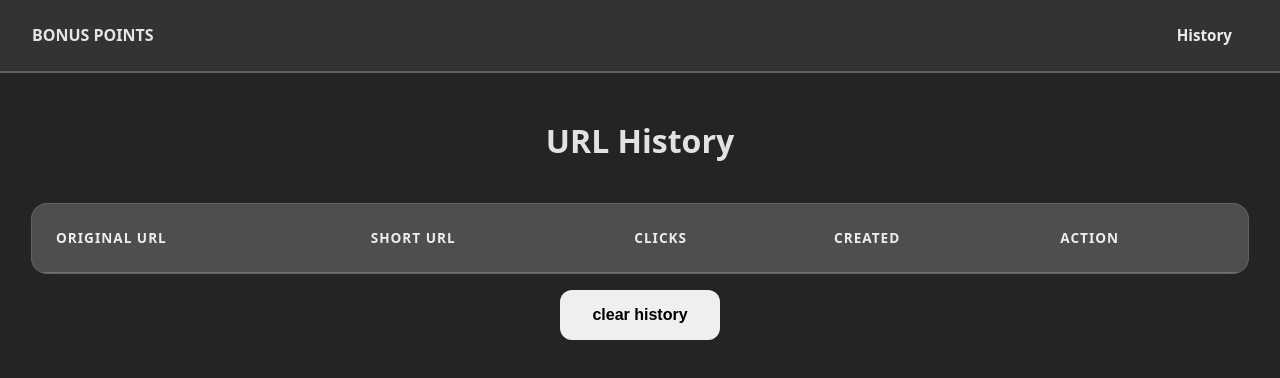
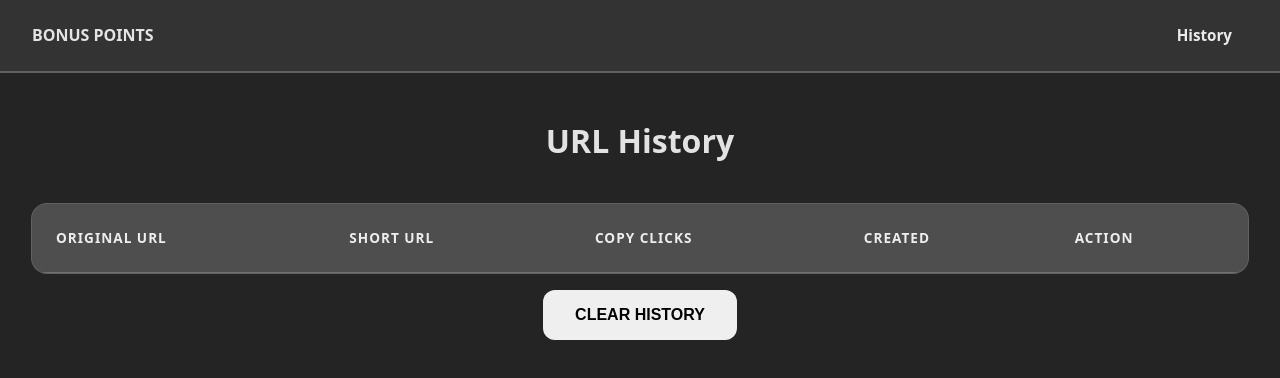
Before and after one commit to Jitkal/BonusPoints-URL-shorten, a React (Vite) app in the folder Url-shorten/: page /history in a window 1280 px wide. Shown: the top 378 px of the page. Built offline with nearby package versions, Linux system fonts and the light colour scheme.

Commit message:
seperate HistoryURL into History page and component for countClick

```diff
--- a/Url-shorten/src/App.jsx
+++ b/Url-shorten/src/App.jsx
@@ -5,7 +5,8 @@ import './styles/App.css'
 import Home from './pages/Home'
 import { BrowserRouter, Routes, Route, Link } from 'react-router-dom';
 import Navbar from './components/Navbar'
-import HistoryURL from "./components/HistoryURL.jsx";
+// import HistoryURL from "./components/HistoryURL.jsx";
+import History from "./pages/History.jsx";
 
 
 
@@ -18,7 +19,7 @@ function App() {
           <div id='Home'>
               <Routes>
                   <Route path="/" element={<Home />} />
-                  <Route path="/history" element={<HistoryURL />} />
+                  <Route path="/history" element={<History />} />
               </Routes>
           </div>
 
--- a/Url-shorten/src/components/HistoryURL.jsx
+++ b/Url-shorten/src/components/HistoryURL.jsx
@@ -1,63 +1,36 @@
 import React, {useState,useEffect} from 'react';
 import '../styles/HistoryURL.css'
 
-const HistoryURL = () => {
+    const HistoryURL = ({item}) => {
 
-    const [history, setHistory] = useState(()=>{
+    const [countCopy, setCountCopy] = useState(0)
+    console.log('item', item)
+    useEffect(()=>{
         try{
-            const saved=JSON.parse(localStorage.getItem('history')|| [])
-            console.log('saved',saved);
-            return saved;
+            console.log('increase count',countCopy)
 
         }catch(error){
-            console.log('error to get history',error);
-            return [];
+            console.log('error to increase count',error);
         }
-
-    });
-
-    useEffect(()=>{
-        try{
-            setHistory(JSON.parse(localStorage.getItem('history')) || []);
-            console.log('history',history);
-
-        }catch(error){
-            console.log('error to get history',error);
-            return [];
-        }
-    }, [])
+    },[countCopy])
   return (
-          <div className='HistoryURL'>
-              <h1>URL History</h1>
-                  <div className='TableContainer'>
-                      <table>
-                          <thead>
-                              <tr>
-                                  <th>Original URL</th>
-                                  <th>Short URL</th>
-                                  <th>Clicks</th>
-                                  <th>Created</th>
-                                  <th>Action</th>
-                              </tr>
-                          </thead>
-                          <tbody>
-                                {history && history.map((item, index) => (
-                                      <tr key={index}>
-                                          <td className='UrlText'>{item.longURL}</td>
-                                          <td className='UrlText ShortLink'>{item.shortURL}</td>
-                                          <td className='ClicksCount'>{item.clicks || 0}</td>
-                                          <td className='CreateDate'>{new Date(item.created).toLocaleString()}</td>
-                                          <td>
-                                              <button className='Copy'>Copy</button>
-                                          </td>
-                                      </tr>
-                                ))}
-                          </tbody>
-                      </table>
-                  </div>
-              <button className='Clear' onClick={()=>{localStorage.removeItem('history'); setHistory([])}}>clear history</button>
-
-          </div>
+      <tr>
+          <td className='UrlText'>
+              <a href={item.longURL}>
+                  {item.longURL}
+              </a>
+          </td>
+          <td className='UrlText ShortLink'>
+              <a href={item.shortURL}>
+                  {item.shortURL}
+              </a>
+          </td>
+          <td className='ClicksCount'>{item.clicks || 0} {countCopy}</td>
+          <td className='CreateDate'>{new Date(item.created).toLocaleString()}</td>
+          <td>
+              <button className='Copy' onClick={()=>{navigator.clipboard.writeText(item.shortURL);setCountCopy(countCopy+1)}}>Copy</button>
+          </td>
+      </tr>
   );
 };
 
--- /dev/null
+++ b/Url-shorten/src/pages/History.jsx
@@ -0,0 +1,62 @@
+import React, {useState,useEffect} from 'react';
+import '../styles/HistoryURL.css'
+import HistoryURL from "../components/HistoryURL.jsx";
+
+const History = () => {
+
+    const [history, setHistory] = useState(()=>{
+        try{
+            const saved=JSON.parse(localStorage.getItem('history')|| [])
+            console.log('saved',saved);
+            return saved;
+
+        }catch(error){
+            console.log('error to get history',error);
+            return [];
+        }
+
+    });
+
+    useEffect(()=>{
+        try{
+            setHistory(JSON.parse(localStorage.getItem('history')) || []);
+            console.log('history',history);
+
+        }catch(error){
+            console.log('error to get history',error);
+            return [];
+        }
+    }, [])
+  return (
+          <div className='HistoryURL'>
+              <h1>URL History</h1>
+                  <div className='TableContainer'>
+                      <table>
+                          <thead>
+                              <tr>
+                                  <th>Original URL</th>
+                                  <th>Short URL</th>
+                                  <th>Copy Clicks</th>
+                                  <th>Created</th>
+                                  <th>Action</th>
+                              </tr>
+                          </thead>
+                          <tbody>
+                                {history && history.map((item, index) => (
+                                    <HistoryURL key={item.created || index} item={item} />
+                                ))}
+                          </tbody>
+                      </table>
+                  </div>
+              <button
+                  className='Clear'
+                  onClick={()=>{localStorage.removeItem('history'); setHistory([])}}
+              >
+                  clear history
+              </button>
+
+          </div>
+  );
+};
+
+export default History;
--- a/Url-shorten/src/styles/HistoryURL.css
+++ b/Url-shorten/src/styles/HistoryURL.css
@@ -39,7 +39,16 @@ th{
 td{
     padding: 0.5rem 1.5rem;
 }
-.UrlText:hover {
+.UrlText a{
+    color: rgba(255, 255, 255, 0.9);
+    text-decoration: none;
+    cursor: pointer;
+}
+.UrlText a:hover {
     color: #ffed4e;
     text-decoration: underline;
 }
+
+.Clear{
+    text-transform: uppercase;
+}
```
